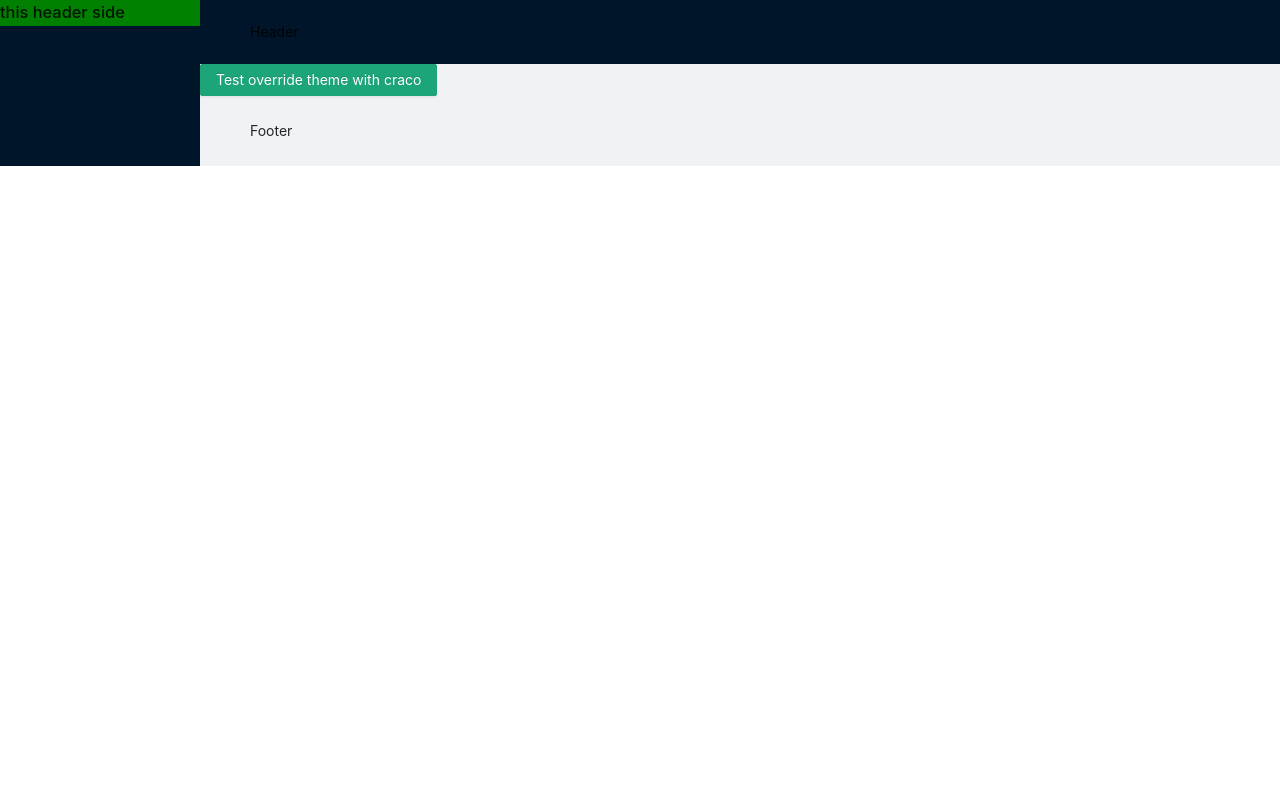
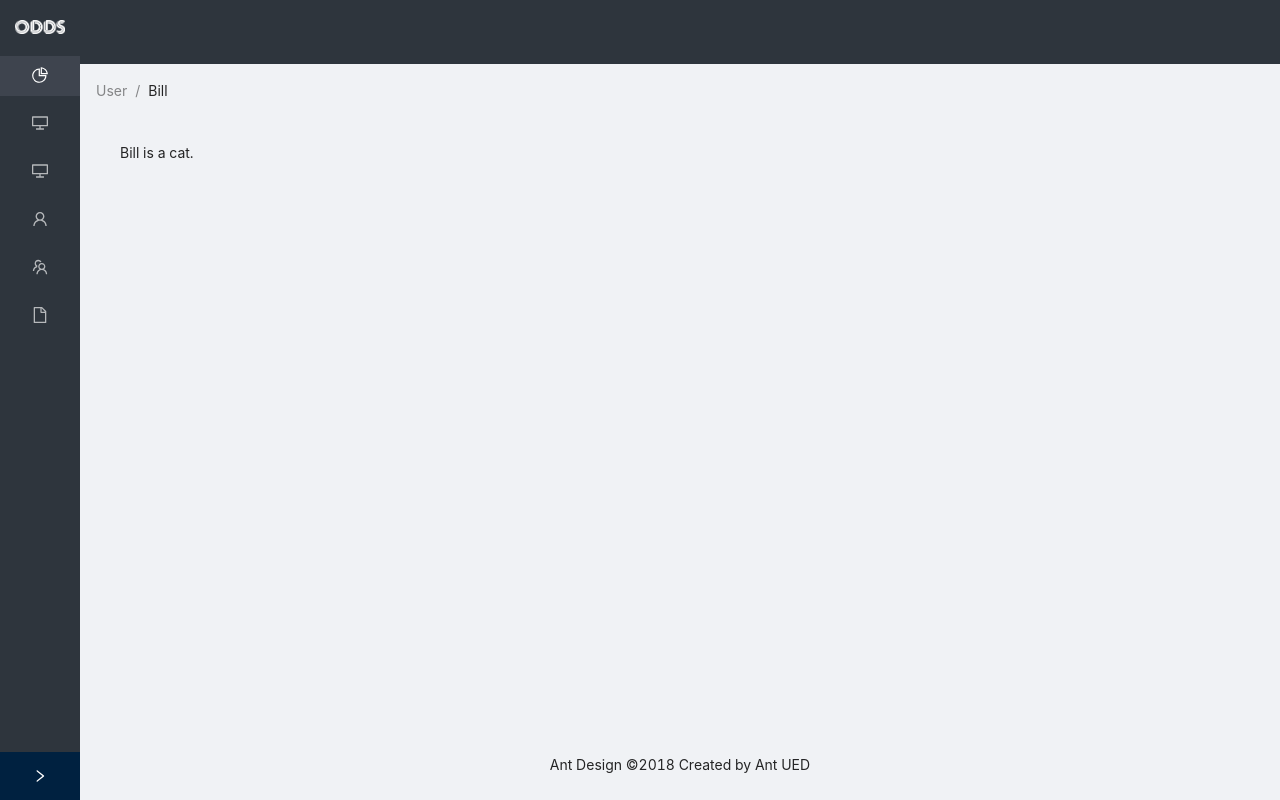
Before and after one commit to i3irdodds/self-learning-one-million-project, a React (Create React App) app: page / in a window 1280 px wide. Built offline with nearby package versions, Linux system fonts and the light colour scheme.

Commit message:
Custom theme antd.

```diff
--- a/craco.config.js
+++ b/craco.config.js
@@ -6,7 +6,10 @@ module.exports = {
       options: {
         lessLoaderOptions: {
           lessOptions: {
-            modifyVars: { '@primary-color': '#1DA57A' },
+            modifyVars: {
+              '@primary-color': '#1DA57A',
+              '@layout-header-background': '#2E353D',
+            },
             javascriptEnabled: true,
           },
         },
--- /dev/null
+++ b/src/components/Main-components/Main.css
@@ -0,0 +1,3 @@
+.ant-menu-item-selected {
+  background-color: #3e444e !important;
+}
--- a/src/components/Main-components/Main.less
+++ b/src/components/Main-components/Main.less
@@ -2,3 +2,12 @@
 .myclass {
   background-color: green;
 }
+.logo {
+  // background-image: url('./../../imges/logo.png');
+  width: 100%;
+  min-height: 50px;
+  padding: 15px;
+}
+.logo > img {
+  width: 100%;
+}
--- a/src/components/Main-components/Main.tsx
+++ b/src/components/Main-components/Main.tsx
@@ -1,10 +1,25 @@
 import React from 'react'; // let's also import Component
-import { Layout, Button } from 'antd';
+import { Layout, Button, Menu, Breadcrumb } from 'antd';
+import logo from './../../images/logo.png';
 import './Main.less';
+import './Main.css';
+import {
+  DesktopOutlined,
+  PieChartOutlined,
+  FileOutlined,
+  TeamOutlined,
+  UserOutlined,
+} from '@ant-design/icons';
+import SubMenu from 'antd/lib/menu/SubMenu';
 
 export default class Main extends React.Component {
   state = {
-    size: 'large',
+    collapsed: true,
+  };
+
+  onCollapse = (collapsed: any) => {
+    console.log(collapsed);
+    this.setState({ collapsed });
   };
 
   render() {
@@ -13,17 +28,55 @@ export default class Main extends React.Component {
 
     return (
       <React.Fragment>
-        <Layout>
-          <Sider>
-            <h1 className="myclass"> this header side</h1>
+        <Layout style={{ minHeight: '100vh' }}>
+          <Sider
+            collapsible
+            collapsed={this.state.collapsed}
+            onCollapse={this.onCollapse}
+            width="250"
+          >
+            <div className="logo">
+              <img src={logo} alt="" />
+            </div>
+            <Menu theme="dark" defaultSelectedKeys={['1']} mode="inline">
+              <Menu.Item key="1" icon={<PieChartOutlined />}>
+                TAWI50
+              </Menu.Item>
+              <Menu.Item key="2" icon={<DesktopOutlined />}>
+                INVOICE
+              </Menu.Item>
+              <Menu.Item key="10" icon={<DesktopOutlined />}>
+                CV PROFILE
+              </Menu.Item>
+              <SubMenu key="sub1" icon={<UserOutlined />} title="User">
+                <Menu.Item key="3">Tom</Menu.Item>
+                <Menu.Item key="4">Bill</Menu.Item>
+                <Menu.Item key="5">Alex</Menu.Item>
+              </SubMenu>
+              <SubMenu key="sub2" icon={<TeamOutlined />} title="Team">
+                <Menu.Item key="6">Team 1</Menu.Item>
+                <Menu.Item key="8">Team 2</Menu.Item>
+              </SubMenu>
+              <Menu.Item key="9" icon={<FileOutlined />} />
+            </Menu>
           </Sider>
-          <Layout>
-            <Header>Header</Header>
-            <Content>
-              {' '}
-              <Button type="primary">Test override theme with craco</Button>
+          <Layout className="site-layout">
+            <Header className="site-layout-background" style={{ padding: 0 }} />
+            <Content style={{ margin: '0 16px' }}>
+              <Breadcrumb style={{ margin: '16px 0' }}>
+                <Breadcrumb.Item>User</Breadcrumb.Item>
+                <Breadcrumb.Item>Bill</Breadcrumb.Item>
+              </Breadcrumb>
+              <div
+                className="site-layout-background"
+                style={{ padding: 24, minHeight: 360 }}
+              >
+                Bill is a cat.
+              </div>
             </Content>
-            <Footer>Footer</Footer>
+            <Footer style={{ textAlign: 'center' }}>
+              Ant Design ©2018 Created by Ant UED
+            </Footer>
           </Layout>
         </Layout>
       </React.Fragment>
```
Also changed, not shown: src/images/logo.png (added).
